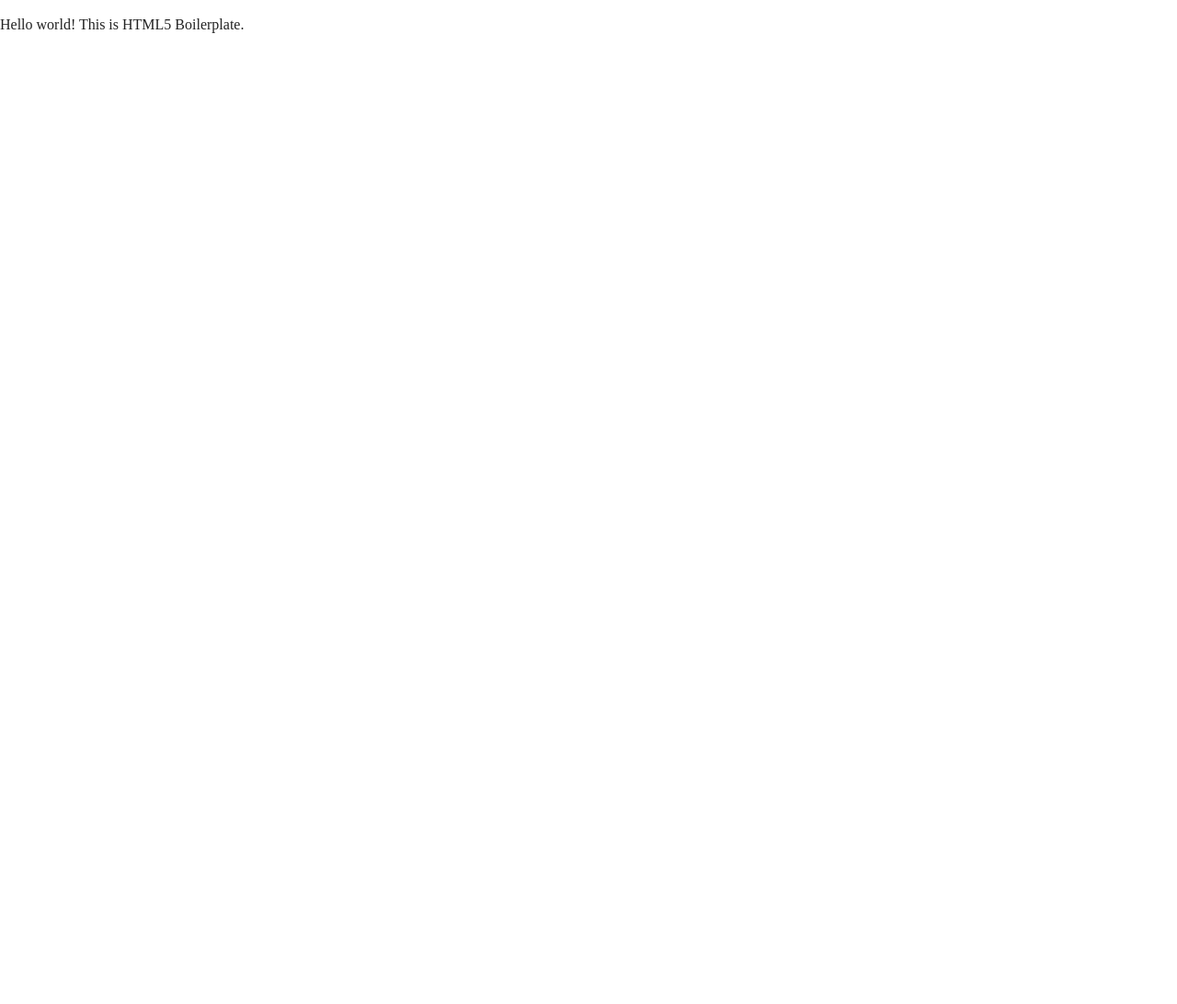
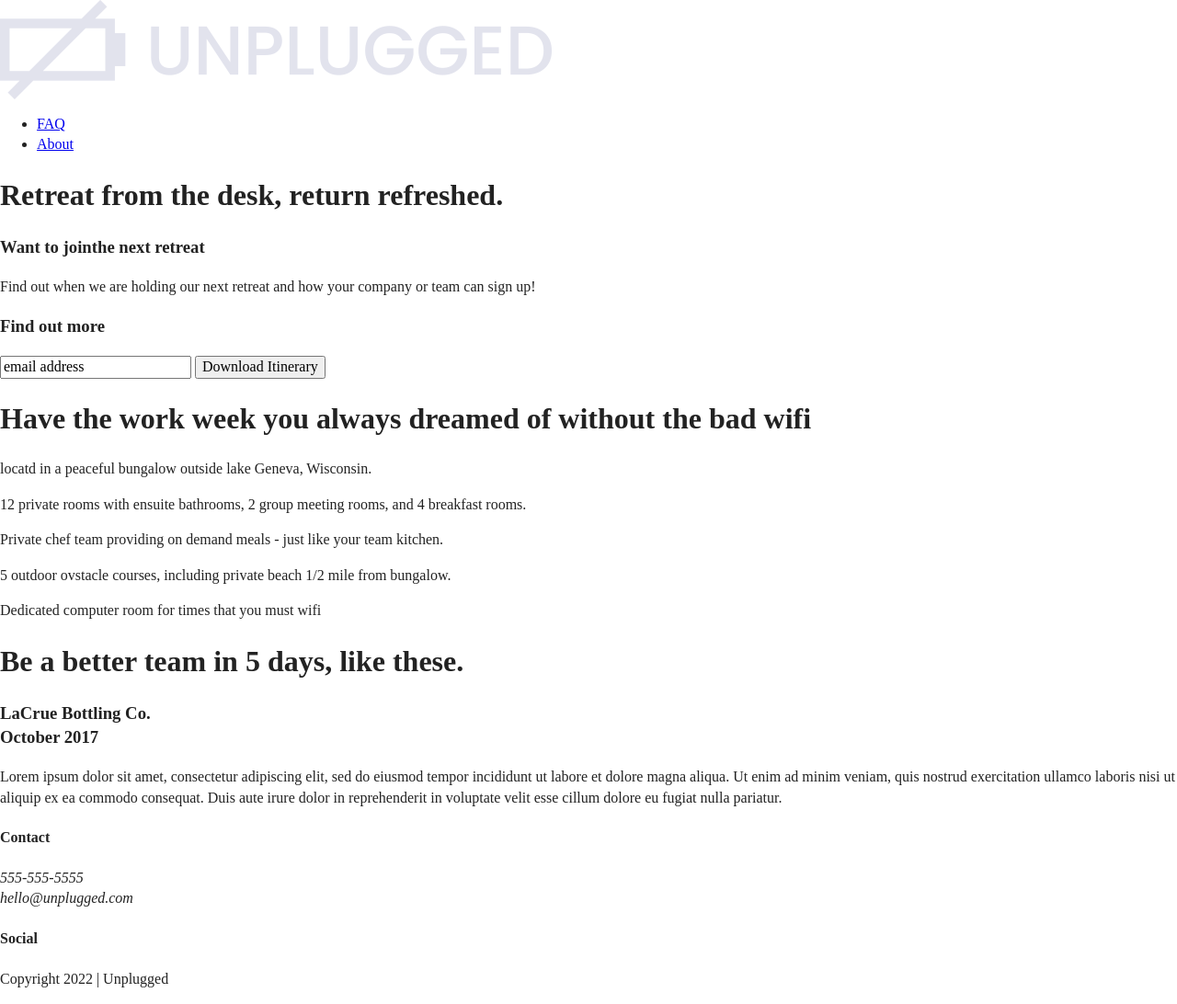
Before and after one commit to Jam-CS/unplugged-retreat, a website: page index.html in a window 1280 px wide. Shown: the whole page at 92% size. Before the commit the page ends 800 px from the top, so only its background shows below. Drawn offline with Linux system fonts and the light colour scheme.

Commit message:
Added content to index.html

```diff
--- a/index.html
+++ b/index.html
@@ -3,7 +3,7 @@
 
 <head>
   <meta charset="utf-8">
-  <title></title>
+  <title>Unplugged Retreat</title>
   <meta name="description" content="">
   <meta name="viewport" content="width=device-width, initial-scale=1">
 
@@ -25,7 +25,91 @@
 <body>
 
   <!-- Add your site or application content here -->
-  <p>Hello world! This is HTML5 Boilerplate.</p>
+<header>
+  <div class="content-wrapper">
+    <a herf="#"> <img src="../unplugged-retreat/Assets/unpluggedlogo.png" alt="unplugged logo"></a>
+    <div class ="header-divider"></div>
+    <nav>
+      <ul>
+        <li> <a href="faqs/index.html" target="_blank"> FAQ </a></li>
+        <li> <a href="about/index.html" target="_blank"> About </a></li>
+      </ul>
+    </nav>
+  </div>
+</header>
+
+<main>
+
+  <section class="hero-area">
+      <div class="content-wrapper">
+        <h1>Retreat from the desk, return refreshed.</h1>
+      </div>
+  </section>
+
+  <aside>
+      <div class="content-wrapper">
+        <div class="newsletter-signup">
+          <h3>Want to jointhe next retreat</h3>
+          <p>Find out when we are holding our next retreat and how your company or team can sign up!</p>
+        </div>
+
+        <div class="email-field">
+          <h3> Find out more</h3>
+              <input type="text" name="name" value="email address">
+              <input type="button" value="Download Itinerary">
+        </div>
+      </div>
+
+    <div class="unplugged-info">
+      <h1>Have the work week you always dreamed of without the bad wifi</h1>
+      <p>locatd in a peaceful bungalow outside lake Geneva, Wisconsin.</p>
+      <p>12 private rooms with ensuite bathrooms, 2 group meeting rooms, and 4 breakfast rooms.</p>
+      <p>Private chef team providing on demand meals - just like your team kitchen.</p>
+      <p>5 outdoor ovstacle courses, including private beach <span>1/2 </span> mile from bungalow.</p>
+      <p> Dedicated computer room for times that you must wifi</p>
+    </div>
+
+    <div class="previous-retreats">
+      <h1>Be a better team in 5 days, like these.</h1>
+      <h3>LaCrue Bottling Co.<br>
+        October 2017</h3>
+
+        <p>Lorem ipsum dolor sit amet, consectetur adipiscing elit, sed do eiusmod tempor incididunt ut labore et dolore magna aliqua.
+          Ut enim ad minim veniam, quis nostrud exercitation ullamco laboris nisi ut aliquip ex ea commodo consequat. Duis aute irure
+          dolor in reprehenderit in voluptate velit esse cillum dolore eu fugiat nulla pariatur. </p>
+    </div>
+
+  </aside>
+</main>
+
+<footer>
+  <div class="content-wrapper">
+      <div class="footer-content">
+        <div class="contact">
+          <h4>Contact</h4>
+          <address>
+            <p>555-555-5555<br>
+            hello@unplugged.com</p>
+          </address>
+        </div>
+
+        <div class="social">
+          <h4>Social</h4>
+          <div class="social-icons">
+            <p> <a href="https://www.facebook.com/yoursite" target="_blank"></a></p>
+            <p> <a href="https://www.twitter.com/yoursite" target="_blank"></a></p>
+            <p> <a href="https://www.instagram.com/yoursite" target="_blank"></a></p>
+          </div>
+        </div>
+      </div>
+      <!--footer content end-->
+  </div>
+  <!--footer content-wrapper end-->
+  <div class="copyright">
+        <p>Copyright 2022 | Unplugged</p>
+  </div>
+</footer>
+
   <script src="../js/vendor/modernizr-3.11.2.min.js"></script>
   <script src="../js/plugins.js"></script>
   <script src="../js/main.js"></script>
```
Also changed, not shown: about/index.html (+52 -2 lines), faqs/index.html (+52 -2 lines).
